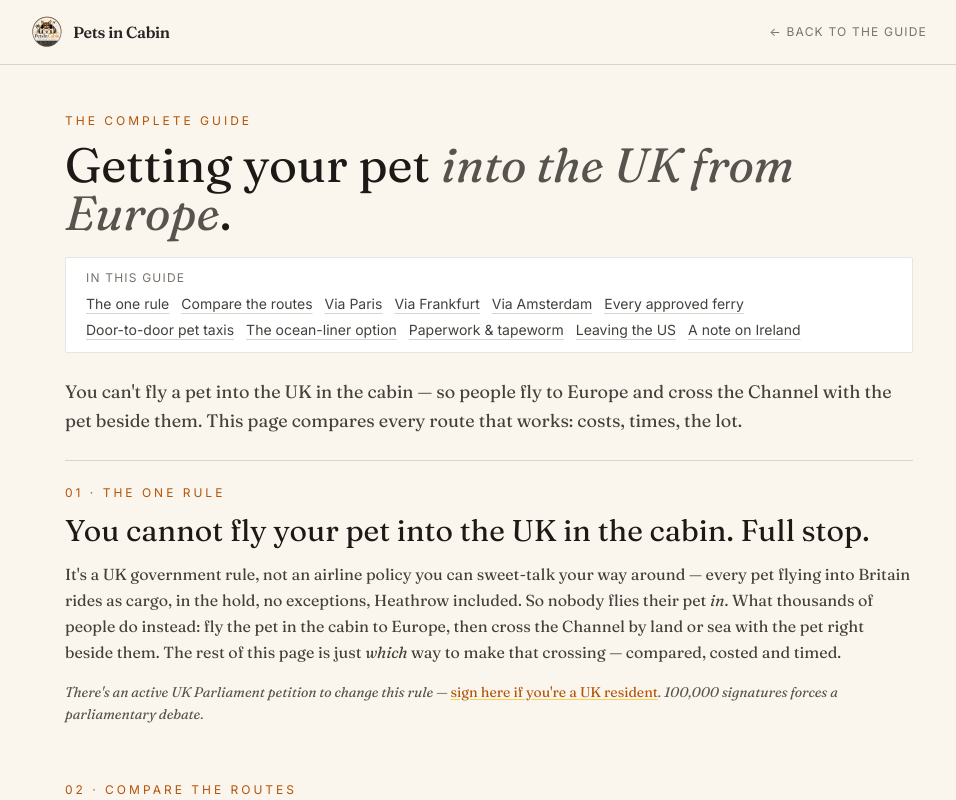
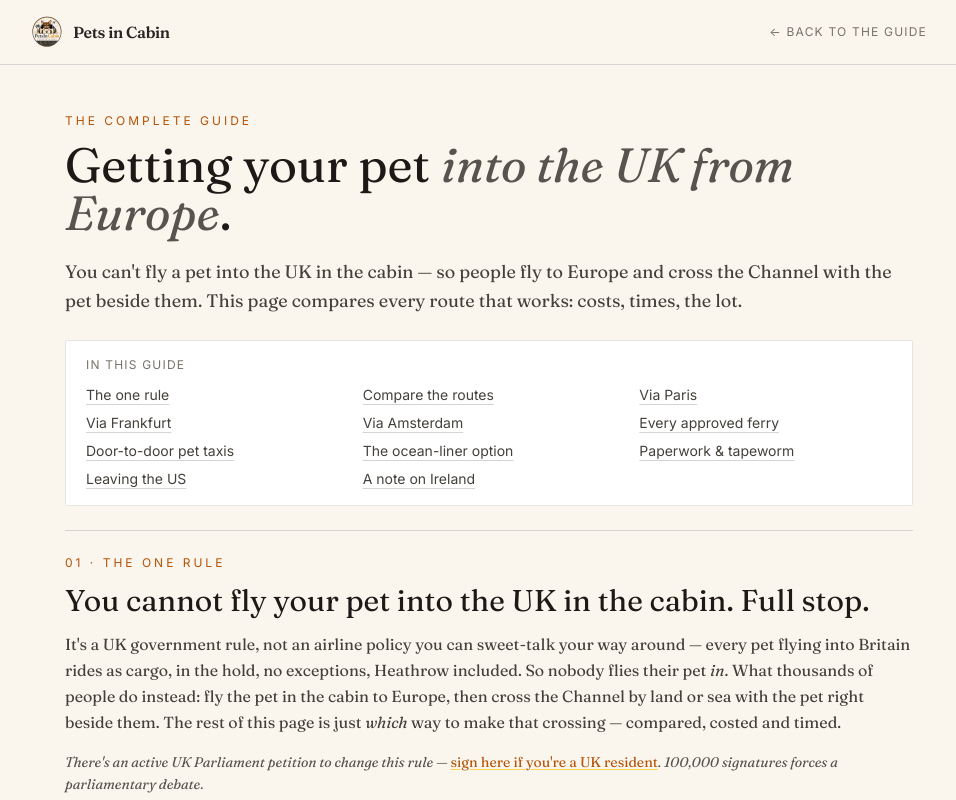
Before and after one commit to rupindermahay/petsincabin, a Next.js app: page /getting-your-pet-into-the-uk in a window 1280 px wide. Shown: the top 800 px of the page, without its empty margins (151-1107 px from the left). Built offline with nearby package versions, Linux system fonts and the light colour scheme.

Commit message:
Add files via upload

```diff
--- a/pages/getting-your-pet-into-the-uk.js
+++ b/pages/getting-your-pet-into-the-uk.js
@@ -49,26 +49,26 @@ export default function GettingYourPetIntoTheUK() {
             Getting your pet <span className="italic text-stone-600">into the UK from Europe</span>.
           </h1>
 
-          <div className="bg-white border border-stone-200 rounded-sm px-5 py-3 mb-6">
-            <div className="text-xs uppercase tracking-widest text-stone-500 mb-2">In this guide</div>
-            <div className="flex flex-wrap gap-x-3 gap-y-1.5 text-sm">
-              <a href="#why" className="text-stone-700 hover:text-amber-700 underline decoration-stone-300 hover:decoration-amber-600 underline-offset-4">The one rule</a>
-              <a href="#compare" className="text-stone-700 hover:text-amber-700 underline decoration-stone-300 hover:decoration-amber-600 underline-offset-4">Compare the routes</a>
-              <a href="#via-paris" className="text-stone-700 hover:text-amber-700 underline decoration-stone-300 hover:decoration-amber-600 underline-offset-4">Via Paris</a>
-              <a href="#via-frankfurt" className="text-stone-700 hover:text-amber-700 underline decoration-stone-300 hover:decoration-amber-600 underline-offset-4">Via Frankfurt</a>
-              <a href="#via-amsterdam" className="text-stone-700 hover:text-amber-700 underline decoration-stone-300 hover:decoration-amber-600 underline-offset-4">Via Amsterdam</a>
-              <a href="#ferries" className="text-stone-700 hover:text-amber-700 underline decoration-stone-300 hover:decoration-amber-600 underline-offset-4">Every approved ferry</a>
-              <a href="#pet-taxis" className="text-stone-700 hover:text-amber-700 underline decoration-stone-300 hover:decoration-amber-600 underline-offset-4">Door-to-door pet taxis</a>
-              <a href="#qm2" className="text-stone-700 hover:text-amber-700 underline decoration-stone-300 hover:decoration-amber-600 underline-offset-4">The ocean-liner option</a>
-              <a href="#paperwork" className="text-stone-700 hover:text-amber-700 underline decoration-stone-300 hover:decoration-amber-600 underline-offset-4">Paperwork &amp; tapeworm</a>
-              <a href="#usda" className="text-stone-700 hover:text-amber-700 underline decoration-stone-300 hover:decoration-amber-600 underline-offset-4">Leaving the US</a>
-              <a href="#ireland" className="text-stone-700 hover:text-amber-700 underline decoration-stone-300 hover:decoration-amber-600 underline-offset-4">A note on Ireland</a>
-            </div>
-          </div>
-
           <p className="font-serif text-lg text-stone-700 leading-relaxed mb-6">
             You can't fly a pet into the UK in the cabin — so people fly to Europe and cross the Channel with the pet beside them. This page compares every route that works: costs, times, the lot.
           </p>
+
+          <div className="bg-white border border-stone-200 rounded-sm px-5 py-4 mb-6">
+            <div className="text-xs uppercase tracking-widest text-stone-500 mb-3">In this guide</div>
+            <div className="grid grid-cols-2 md:grid-cols-3 gap-x-6 gap-y-2 text-sm">
+              <a href="#why" className="block text-stone-700 hover:text-amber-700 underline decoration-stone-300 hover:decoration-amber-600 underline-offset-4">The one rule</a>
+              <a href="#compare" className="block text-stone-700 hover:text-amber-700 underline decoration-stone-300 hover:decoration-amber-600 underline-offset-4">Compare the routes</a>
+              <a href="#via-paris" className="block text-stone-700 hover:text-amber-700 underline decoration-stone-300 hover:decoration-amber-600 underline-offset-4">Via Paris</a>
+              <a href="#via-frankfurt" className="block text-stone-700 hover:text-amber-700 underline decoration-stone-300 hover:decoration-amber-600 underline-offset-4">Via Frankfurt</a>
+              <a href="#via-amsterdam" className="block text-stone-700 hover:text-amber-700 underline decoration-stone-300 hover:decoration-amber-600 underline-offset-4">Via Amsterdam</a>
+              <a href="#ferries" className="block text-stone-700 hover:text-amber-700 underline decoration-stone-300 hover:decoration-amber-600 underline-offset-4">Every approved ferry</a>
+              <a href="#pet-taxis" className="block text-stone-700 hover:text-amber-700 underline decoration-stone-300 hover:decoration-amber-600 underline-offset-4">Door-to-door pet taxis</a>
+              <a href="#qm2" className="block text-stone-700 hover:text-amber-700 underline decoration-stone-300 hover:decoration-amber-600 underline-offset-4">The ocean-liner option</a>
+              <a href="#paperwork" className="block text-stone-700 hover:text-amber-700 underline decoration-stone-300 hover:decoration-amber-600 underline-offset-4">Paperwork &amp; tapeworm</a>
+              <a href="#usda" className="block text-stone-700 hover:text-amber-700 underline decoration-stone-300 hover:decoration-amber-600 underline-offset-4">Leaving the US</a>
+              <a href="#ireland" className="block text-stone-700 hover:text-amber-700 underline decoration-stone-300 hover:decoration-amber-600 underline-offset-4">A note on Ireland</a>
+            </div>
+          </div>
 
           <div className="h-px bg-stone-300 mb-6" />
 
```
